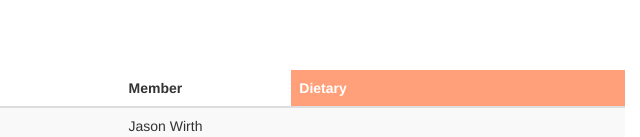
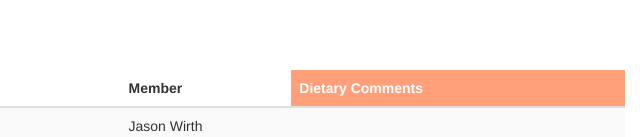
Before and after one commit to JRoyWirth/JRoyWirth.github.io, a plain HTML site: page library.html in a window 1280 px wide. Shown: the part 663-800 px from the top of the page, 640-1280 px from the left. Drawn offline with nearby package versions, Linux system fonts and the light colour scheme.

Commit message:
column name update

```diff
--- a/library.html
+++ b/library.html
@@ -91,7 +91,7 @@
                     <th>Meal</th>
                     <th>Country of Origin</th>
                     <th>Member</th>
-                    <th class="dietary">Dietary</th>
+                    <th class="dietary">Dietary Comments</th>
                   </tr>
                 </thead>
                 <!--body of the table with each recipe available-->
```
